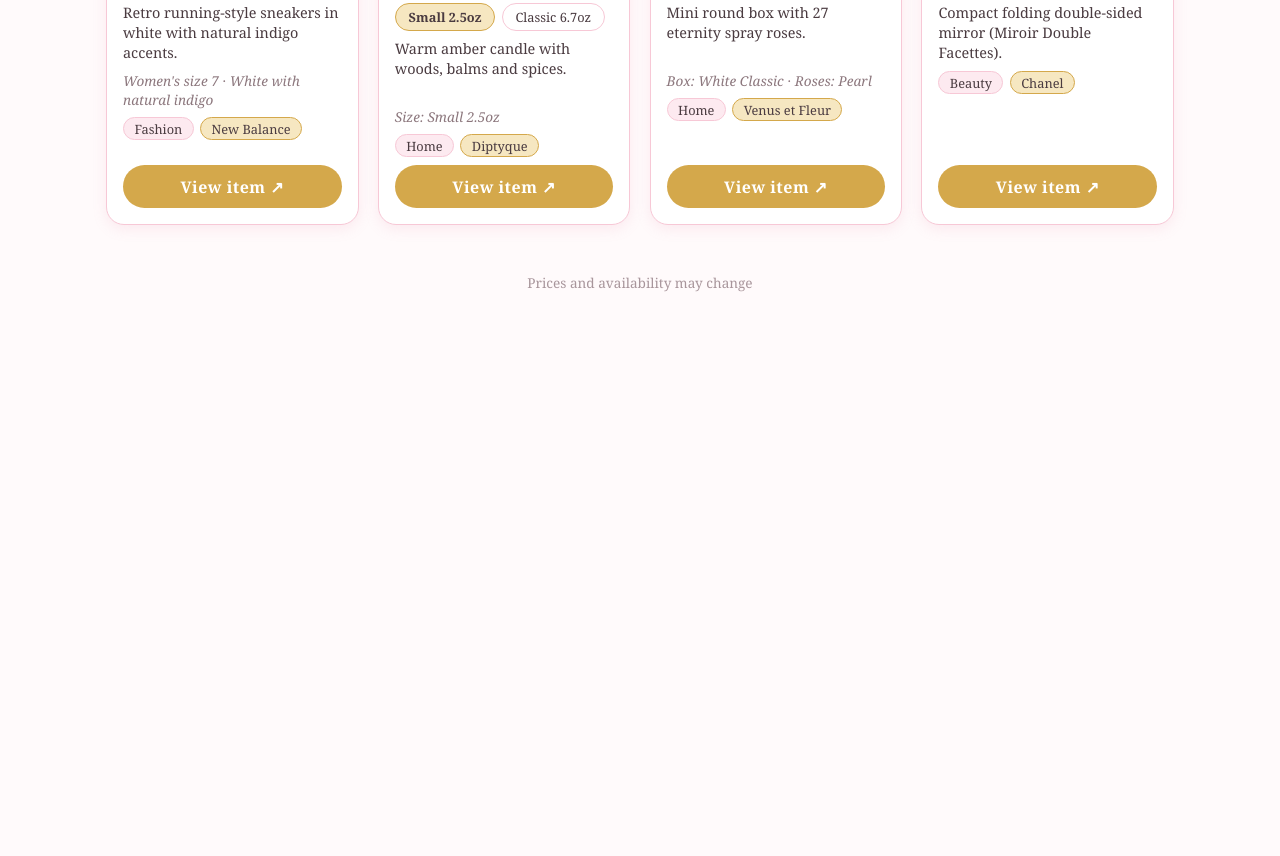
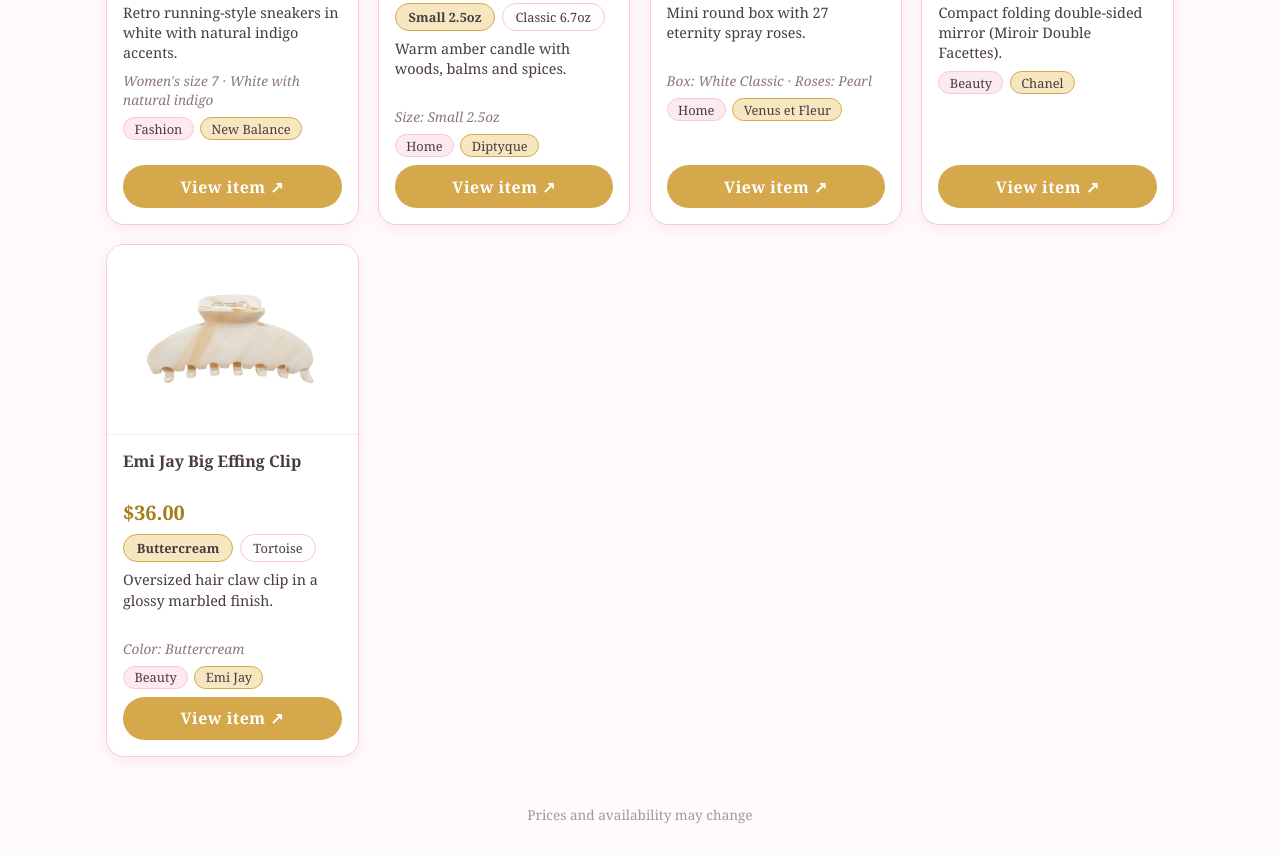
Before and after one commit to mbsolarsh/gift-list, a plain HTML site: page index.html in a window 1280 px wide. Shown: the part 1679-2535 px from the top of the page. Before the commit the page ends 2003 px from the top, so only its background shows below. Drawn offline with Linux system fonts and the light colour scheme.

Commit message:
Add Emi Jay clip with color options; variants can swap photo
Co-Authored-By: Claude Sonnet 5.5 <noreply@anthropic.com>

```diff
--- a/app.js
+++ b/app.js
@@ -40,8 +40,9 @@ function el(tag, cls, text) {
 function card(i) {
   const c = el('article', 'card');
   const w = el('div', 'imgwrap');
+  let imgEl = null;
   if (i.image) {
-    const img = el('img'); img.src = i.image; img.alt = i.name; img.loading = 'lazy'; w.appendChild(img);
+    imgEl = el('img'); imgEl.src = i.image; imgEl.alt = i.name; imgEl.loading = 'lazy'; w.appendChild(imgEl);
   } else w.appendChild(el('div', 'ph', '🎁'));
   c.appendChild(w);
   const b = el('div', 'body');
@@ -65,6 +66,7 @@ function card(i) {
     priceEl.textContent = price != null ? `$${Number(price).toFixed(2)}` : 'See link for price';
     noteEl.textContent = v.label ? `${i.variantLabel || 'Size'}: ${v.label}` : (i.note || '');
     noteEl.hidden = !noteEl.textContent;
+    if (imgEl && v.image) imgEl.src = v.image;
     const url = v.url || i.url;
     if (url) a.href = url;
     a.hidden = !url;
--- a/index.html
+++ b/index.html
@@ -30,6 +30,6 @@
   </main>
 
   <footer>Prices and availability may change</footer>
-  <script src="app.js?v=5"></script>
+  <script src="app.js?v=6"></script>
 </body>
 </html>
--- a/items.json
+++ b/items.json
@@ -154,5 +154,31 @@
     "url": "https://www.chanel.com/us/makeup/p/137500/miroir-double-facettes-mirror-duo/",
     "image": "images/chanel-mirror-duo.png",
     "favorite": false
+  },
+  {
+    "name": "Emi Jay Big Effing Clip",
+    "price": 36.0,
+    "description": "Oversized hair claw clip in a glossy marbled finish.",
+    "store": "Emi Jay",
+    "category": "Beauty",
+    "note": "",
+    "variantLabel": "Color",
+    "url": "https://www.emijay.com/products/big-effing-clip-hair-claw-in-buttercream",
+    "image": "images/emi-jay-clip-buttercream.png",
+    "favorite": false,
+    "variants": [
+      {
+        "label": "Buttercream",
+        "price": 36.0,
+        "image": "images/emi-jay-clip-buttercream.png",
+        "url": "https://www.emijay.com/products/big-effing-clip-hair-claw-in-buttercream"
+      },
+      {
+        "label": "Tortoise",
+        "price": 36.0,
+        "image": "images/emi-jay-clip-tortoise.png",
+        "url": "https://www.emijay.com/products/big-effing-clip-hair-claw-in-tortoise"
+      }
+    ]
   }
 ]
```
Also changed, not shown: images/emi-jay-clip-buttercream.png (added), images/emi-jay-clip-tortoise.png (added).
